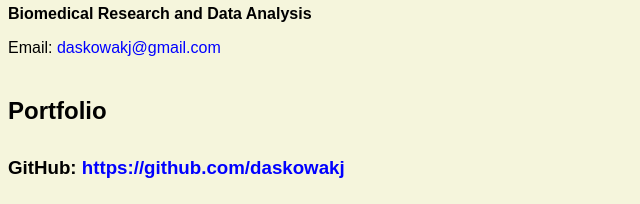
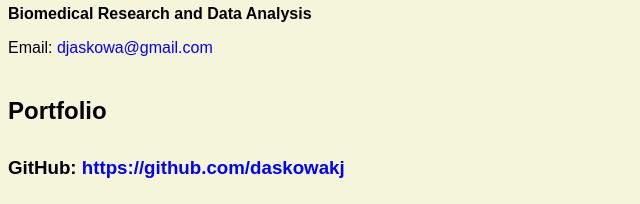
Before and after one commit to daskowakj/daskowakj.github.io, a plain HTML site: page resume.html in a window 1280 px wide. Shown: the part 204-408 px from the top of the page, 0-640 px from the left. Drawn offline with Linux system fonts and the light colour scheme.

Commit message:
Update resume.html

```diff
--- a/resume.html
+++ b/resume.html
@@ -22,7 +22,7 @@
     <h1>Daniel Jaskowak</h1>
     <h4>Biomedical Research and Data Analysis</h4>
 
-    <p>Email: <a href="mailto:daskowakj@gmail.com" target="_blank">daskowakj@gmail.com</a></p>
+    <p>Email: <a href="mailto:djaskowa@gmail.com" target="_blank">djaskowa@gmail.com</a></p>
     <!-- don't post physical address, personal phone number or other personal information on the web! -->
 
     <h2>Portfolio</h2>
```
